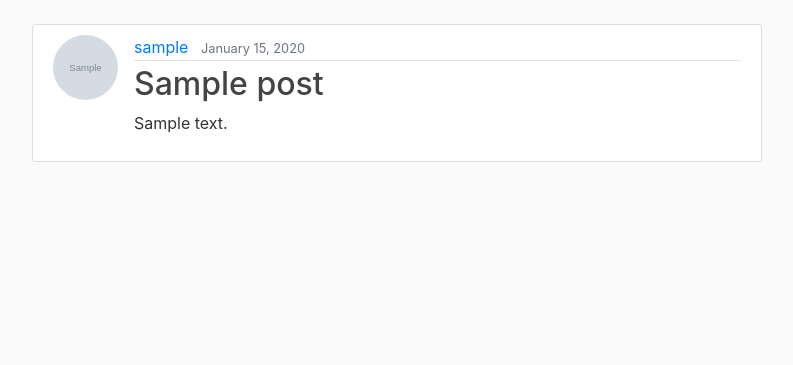
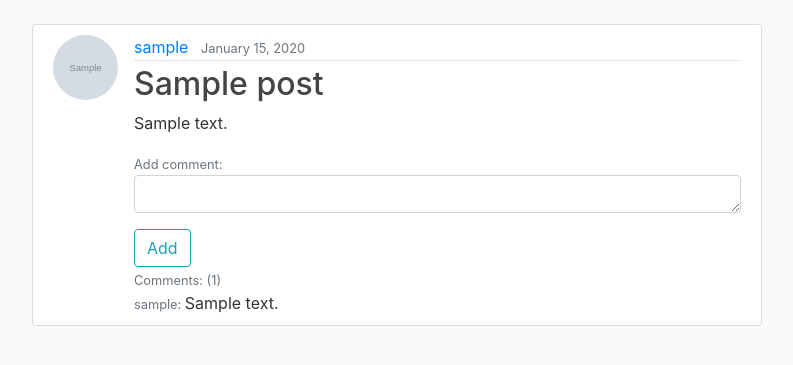
Before and after one commit to sylwia30/Project_Twitter, a Django app: page /post/1/ in a window 1280 px wide. Shown: the part 56-421 px from the top of the page, without its empty margins (53-846 px from the left). Run offline with Django 3.2, Linux system fonts and the light colour scheme; tables that the repository leaves empty hold one stand-in row (values such as "Sample post"); grey boxes marked "Sample" are stand-in pictures; some libraries are stand-ins or nearby versions.

Commit message:
bez messages

```diff
--- a/django_project/blog/forms.py
+++ b/django_project/blog/forms.py
@@ -4,8 +4,10 @@ from .models import Comment
 
 
 class CreateCommentForm(forms.ModelForm):
-    text = forms.CharField(widget=forms.Textarea(attrs={'rows':2, 'cols': 80}), label='')
+    text = forms.CharField(widget=forms.Textarea(attrs={'rows':1, 'cols': 80}), max_length=60, label='')
+
     class Meta:
         model = Comment
         fields = ['text']
         labels = False
+        ordering = ['date_comment']
--- a/django_project/blog/models.py
+++ b/django_project/blog/models.py
@@ -15,8 +15,9 @@ class Post(models.Model):
     def __str__(self):
         return self.title
 
-    # jak zapisujemy nowy post piszemy poniższą funkcję aby przeniosła nas do
-    # post-detail do nowo utworzonego postu
+    """jak zapisujemy nowy post piszemy poniższą funkcję aby przeniosła nas do
+    post-detail do nowo utworzonego postu"""
+
     def get_absolute_url(self):
         return reverse('post-detail', kwargs={'pk':self.pk})
 
--- a/django_project/blog/templates/blog/post_detail.html
+++ b/django_project/blog/templates/blog/post_detail.html
@@ -1,20 +1,37 @@
 {% extends 'blog/base.html' %}
+{% load crispy_forms_tags %}
 {% block content %}
     <article class="media content-section">
-        <img class="rounded-circle article-img" src="{{ object.author.profile.image.url }}">
-          <div class="media-body">
+        <img class="rounded-circle article-img" src="{{ post.author.profile.image.url }}">
+        <div class="media-body">
             <div class="article-metadata">
-              <a class="mr-2" href="{% url 'user-post' object.author.username %}">{{ object.author }}</a>
-              <small class="text-muted">{{ object.date_posted|date:"F d, Y" }}</small>
-                {% if object.author == user %}
+                <a class="mr-2" href="{% url 'user-post' post.author.username %}">{{ post.author }}</a>
+                <small class="text-muted">{{ post.date_posted|date:"F d, Y" }}</small>
+                {% if post.author == user %}
                     <div>
-                        <a class="btn btn-secondary btn-sm mt-1 mb-1" href="{% url 'post-update' object.id %}">Update</a>
-                        <a class="btn btn-danger btn-sm mt-1 mb-1" href="{% url 'post-delete' object.id %}">Delete</a>
+                        <a class="btn btn-secondary btn-sm mt-1 mb-1" href="{% url 'post-update' post.id %}">Update</a>
+                        <a class="btn btn-danger btn-sm mt-1 mb-1" href="{% url 'post-delete' post.id %}">Delete</a>
                     </div>
                 {% endif %}
             </div>
-            <h2 class="article-title">{{ object.title }}</h2>
-            <p class="article-content">{{ object.content }}</p>
-          </div>
+            <h2 class="article-title">{{ post.title }}</h2>
+            <p class="article-content">{{ post.content }}</p>
+                <form action="" method="POST">
+                    {% csrf_token %}
+                        <small class="text-muted">Add comment:</small>
+                        <small class="text-muted">{{ create_comment|crispy }}</small>
+                        <button class="btn btn-outline-info" type="submit">Add</button>
+                </form>
+                <div>
+                    {% if post.comment_set.all %}
+                        <small class="text-muted">Comments: ({{ post.comment_set.all.count }})</small><br>
+                    {% for comment in post.comment_set.all|slice:"10" %}
+                       <small class="text-muted">{{ comment.user.username }}: </small>{{ comment.text }}<br>
+                    {% endfor %}
+                    {% else %}
+                        <small class="text-muted">any comments...</small>
+                   {% endif %}
+                </div>
+        </div>
     </article>
 {% endblock content %}
--- a/django_project/blog/urls.py
+++ b/django_project/blog/urls.py
@@ -6,20 +6,16 @@ from .views import (
     PostUpdateView,
     PostDeleteView,
     UserPostView,
-    CommentCreateView,
-    # CommentListView,
+
 )
 from . import views
 
 urlpatterns = [
     path('', PostListView.as_view(), name='blog-home'),
-    # path('', CommentListView.as_view(), name='blog-home'),
     path('user/<str:username>/', UserPostView.as_view(), name='user-post'),
     path('post/<int:pk>/', PostDetailView.as_view(), name='post-detail'),
     path('post/new/', PostCreateView.as_view(), name='post-create'),
     path('post/<int:pk>/update/', PostUpdateView.as_view(), name='post-update'),
     path('post/<int:pk>/delete/', PostDeleteView.as_view(), name='post-delete'),
-    path('comment/', CommentCreateView.as_view(), name='comment-create'),
-
     path('about/', views.About.as_view(), name='blog-about'),
 ]
--- a/django_project/blog/views.py
+++ b/django_project/blog/views.py
@@ -1,5 +1,4 @@
 from __future__ import unicode_literals
-
 from django.contrib import messages
 from django.shortcuts import render, get_object_or_404
 from django.contrib.auth.mixins import LoginRequiredMixin, UserPassesTestMixin
@@ -7,7 +6,6 @@ from django.contrib.auth.models import User
 from django.views import View
 from django.views.generic import (
     ListView,
-    DetailView,
     CreateView,
     UpdateView,
     DeleteView
@@ -17,55 +15,90 @@ from .forms import CreateCommentForm
 from .models import Post, Comment
 
 
-# def home(request):
-#     context = {
-#         "post": Post.objects.all()
-#     }
-#     return render(request, 'blog/home.html', context)
-# inny sposób zapisania:
+"""różne sposoby zapisania:
+def home(request):
+    context = {"post": Post.objects.all()}
+    return render(request, 'blog/home.html', context)
 
 def home(request):
     post = Post.objects.all()
-    return render(request, 'blog/home.html', {"post": post})
+    return render(request, 'blog/home.html', {"post": post}) """
+
+""" jak nie jestesmy zalogowani to nie mozemy utorzyć postu wiec
+# LoginRequiredMixin przekierowuje nas automatycznie do strony logowania """
 
 
+class PostListView(LoginRequiredMixin, View):
+    def get(self, request):
+        posts = Post.objects.all().order_by('-date_posted')
+        create_comment = CreateCommentForm()
+        return render(request, 'blog/home.html', {'posts': posts,
+                                                   'create_comment': create_comment})
+    def post(self, request):
+        created_comment = CreateCommentForm(request.POST)
+        posts = Post.objects.all().order_by('-date_posted')
+        if created_comment.is_valid():
+            get_comment = created_comment.cleaned_data.get('text')
+            post_id = int(request.POST.get("post_id"))
+            save_comment = Comment(text=get_comment, user=request.user, post_id=post_id)
+            save_comment.save()
+            messages.success(request, "Your comment has been added!")
+            create_comment = CreateCommentForm()
+            return render(request, 'blog/home.html', locals())
+
+
+""" Lista postów przy użyciu ListView
 class PostListView(ListView):
     model = Post
     template_name = 'blog/home.html' # <app>/<model>_<viewtype>.html
     context_object_name = 'post'
     ordering = ['-date_posted'] # minus oznacza sortowanie od najnowszego postu
-    paginate_by = 5 # pokazują się dwa posty na stronie
+    paginate_by = 2 # pokazują się dwa posty na stronie
+"""
 
 
 class CommentListView(ListView):
     model = Comment
-    template_name = 'blog/home.html' # <app>/<model>_<viewtype>.html
+    template_name = 'blog/home.html'
     context_object_name = 'comment'
-    ordering = ['-date_comment'] # minus oznacza sortowanie od najnowszego postu
-    paginate_by = 5 # pokazują się dwa posty na stronie
-
+    ordering = ['-date_comment']
+    paginate_by = 5
 
 
 class UserPostView(ListView):
     model = Post
-    template_name = 'blog/user_posts.html' # <app>/<model>_<viewtype>.html
+    template_name = 'blog/user_posts.html'
     context_object_name = 'post'
-    paginate_by = 5 # pokazują się dwa posty na stronie
+    paginate_by = 5
 
     def get_queryset(self):
         user = get_object_or_404(User, username=self.kwargs.get('username'))
         return Post.objects.filter(author=user).order_by('-date_posted')
 
 
-class PostDetailView(DetailView):
-    model = Post
-    template_name = 'blog/post_detail.html'
+class PostDetailView(View):
+
+    def get(self, request, pk):
+        post = Post.objects.get(pk=pk)
+        create_comment = CreateCommentForm()
+        return render(request, 'blog/post_detail.html', {'post': post,
+                                                   'create_comment': create_comment})
+    def post(self, request, pk):
+        created_comment = CreateCommentForm(request.POST)
+        post = Post.objects.get(pk=pk)
+        if created_comment.is_valid():
+            get_comment = created_comment.cleaned_data.get('text')
+            save_comment = Comment(text=get_comment, user=request.user, post=post)
+            save_comment.save()
+            messages.success(request, "Your comment has been added!")
+            create_comment = CreateCommentForm()
+            return render(request, 'blog/post_detail.html', locals())
+
 
 class PostCreateView(LoginRequiredMixin, CreateView):
     model = Post
     fields = ['title', 'content']
-# jak nie jestesmy zalogowani to nie mozemy utorzyć postu wiec
-# LoginRequiredMixin przekierowuje nas automatycznie do strony logowania
+
     def form_valid(self, form):
         form.instance.author = self.request.user # czy autor równa sie zalogowanemu użytkownikowi
         return super().form_valid(form)
@@ -79,7 +112,8 @@ class PostUpdateView(LoginRequiredMixin, UserPassesTestMixin, UpdateView):
         form.instance.author = self.request.user # czy autor równa sie zalogowanemu użytkownikowi
         return super().form_valid(form)
 
-# ta funkcja wyklucza edytowanie postów innych użytkowników, zwraca 403 Forbidden
+    """ poniższa funkcja wyklucza edytowanie postów przez innych użytkowników, zwraca 403 Forbidden """
+
     def test_func(self):
         post = self.get_object()
         if self.request.user == post.author:
@@ -98,98 +132,10 @@ class PostDeleteView(LoginRequiredMixin, UserPassesTestMixin, DeleteView):
         return False
 
 
-
-
-# class CommentCreateView(LoginRequiredMixin, CreateView):
-#     model = Comment
-#     fields = ['text']
-#     success_url = '/'
-#
-#     def form_valid(self, form):
-#         form.instance.user = self.request.user # czy autor równa sie zalogowanemu użytkownikowi
-#         return super().form_valid(form)
-
-
-# class CommentCreateView(LoginRequiredMixin, View):
-#
-#     def get(self, request):
-#         comment = CommentCreateForm()
-#         return render(request, 'blog/comment_form.html', {'comment': comment})
-#
-#     def post(self, request):
-#         comment = CommentCreateForm(request.POST)
-#         if comment.is_valid():
-#             add_comment = comment.cleaned_data.get('text')
-#             create_comment = Comment.objects.create(text=add_comment)
-#             messages.success(request, f'Your comment has been created!')
-#             return render(request, 'blog/comment_form.html', locals())
-#             # comment.instance.user = self.request.user
-
-
-class CommentCreateView(LoginRequiredMixin, View):
-        pass
-#     def get(self, request):
-#         comment = CommentCreateForm
-#         return render(request, 'blog/comment_form.html', locals())
-#
-#     def post(self, request):
-#         comment = CommentCreateForm(request.POST)
-#         if comment.is_valid():
-#             new_comment = comment.save()
-#             comment_get = comment.cleaned_data['text']
-#             Comment.objects.create(text=comment_get)
-#             # if comment_get:
-#             #     for comment in comment_get:
-#             #         comment.post.add(new_comment)
-#             return render(request, 'blog/comment_form.html', locals())
-
-# class AddProductViewxx(View):
-#
-#     def get(self, request):
-#         form = AddProductFormxxx
-#         return render(request, 'homework/new_product.html', locals())
-#
-#     def post(self, request):
-#         form = AddProductFormxxx(request.POST)
-#         if form.is_valid():
-#             new_prod = form.save()
-#             category_get = form.cleaned_data['categories']
-#             if category_get:
-#                 for category in category_get:
-#                     category.products.add(new_prod)
-#             return render(request, 'homework/new_product.html', locals())
-
-class About(LoginRequiredMixin, View):
+class About(View):
     def get(self, request):
-        posts = Post.objects.all().order_by('-date_posted')
-        create_comment = CreateCommentForm()
-        return render(request, 'blog/about.html', {'posts': posts,
-                                                   'create_comment': create_comment})
-    # def post(self, request):
-    #     created_comment = CreateCommentForm(request.POST, instance=?????????)
-    #     if created_comment.is_valid():
-    #         get_comment = created_comment.cleaned_data.get('text')
-    #         save_comment = Comment(text=get_comment, user=request.user, post==?????????)
-    #         save_comment.save()
-    #         messages.success(request, "Your comment has been added!")
-    #         return render(request, 'blog/about.html', locals())
-
-
-
-
-
-
-
-
-    # def get(self, request):
-    #     posts = Post.objects.all().order_by('-date_posted')
-    #     for post in posts:
-    #         one_post = Post.objects.get(pk=post.id).comment_set.all()
-    #         # comments = one_post.comment_set.all()
-    #     return render(request, 'blog/about.html', {'posts': posts,
-    #                                                'one_post': one_post})
-
-
-# stara funkcja do linku about
-# def about(request):
-#     return render(request, 'blog/about.html', {'title': 'About'})
+        context = {
+            "context": "Add your own journey here",
+            'title': 'About'
+        }
+        return render(request, 'blog/about.html', context)
--- a/django_project/django_project/urls.py
+++ b/django_project/django_project/urls.py
@@ -45,4 +45,4 @@ urlpatterns = [
 
 if settings.DEBUG:
     urlpatterns += static(settings.MEDIA_URL, document_root=settings.MEDIA_ROOT)
-    # to pozwala na wyświetlenie obrazka w profilu
+    """ to pozwala na wyświetlenie obrazka w profilu """
--- a/django_project/users/models.py
+++ b/django_project/users/models.py
@@ -18,7 +18,8 @@ class Profile(models.Model):
 
         img = Image.open(self.image.path)
 
-        # zmniejszanie zdjęć aby nie obciążać zbytnio aplikacji
+        """poniższy if zmniejszanie zdjęć, aby nie obciążać zbytnio aplikacji"""
+
         if img.height > 300 or img.width > 300:
             output_size = (300, 300)
             img.thumbnail(output_size)
```
Also changed, not shown: django_project/blog/templates/blog/about.html (+2 -29 lines), django_project/blog/templates/blog/home.html (+16 -15 lines), README.md (deleted).
